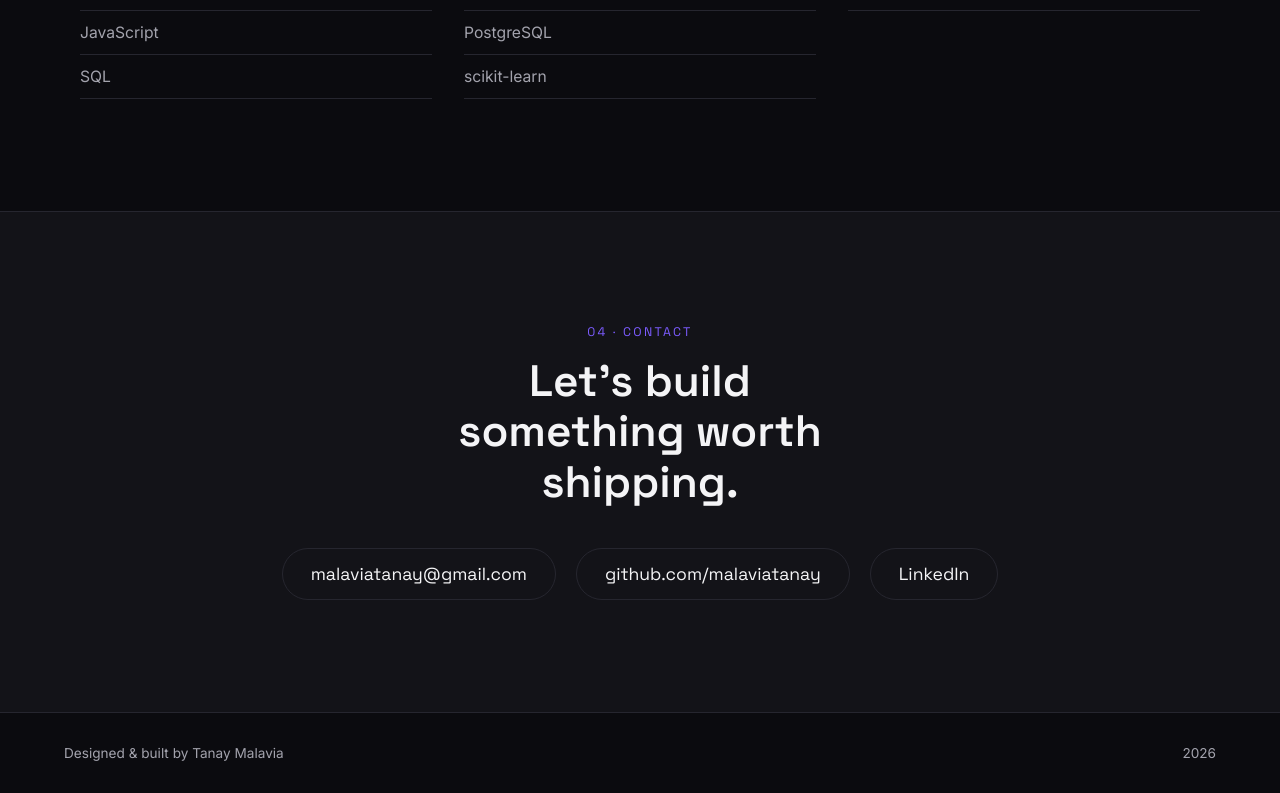
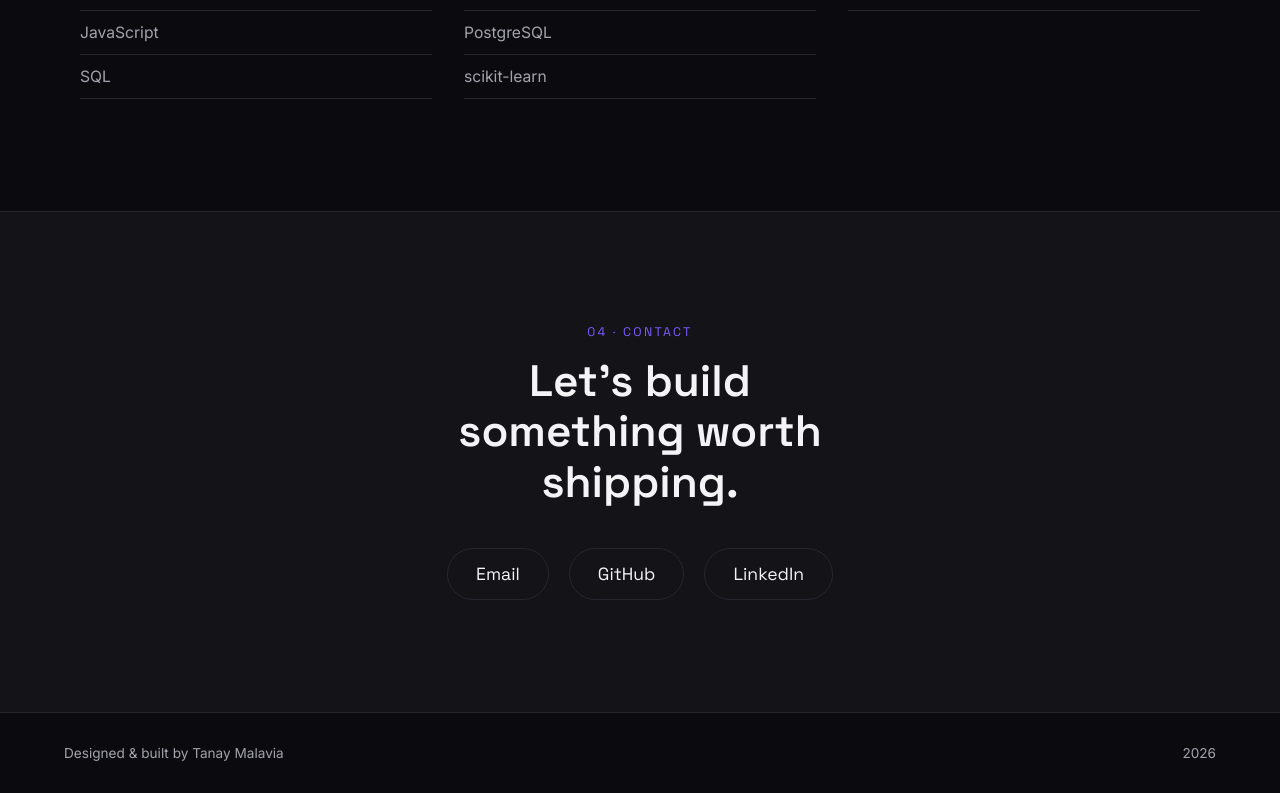
Before and after one commit to malaviatanay/Portfolio, a React (Vite) app: page / in a window 1280 px wide. Shown: the part 2773-3566 px from the top of the page. Built offline with nearby package versions, Linux system fonts and the light colour scheme.

Commit message:
Simplify contact link labels

```diff
--- a/src/App.jsx
+++ b/src/App.jsx
@@ -260,7 +260,7 @@ function Contact() {
         </h2>
         <div className="contact-links">
           <a className="contact-link" href="mailto:malaviatanay@gmail.com">
-            malaviatanay@gmail.com
+            Email
           </a>
           <a
             className="contact-link"
@@ -268,7 +268,7 @@ function Contact() {
             target="_blank"
             rel="noreferrer"
           >
-            github.com/malaviatanay
+            GitHub
           </a>
           <a
             className="contact-link"
```
